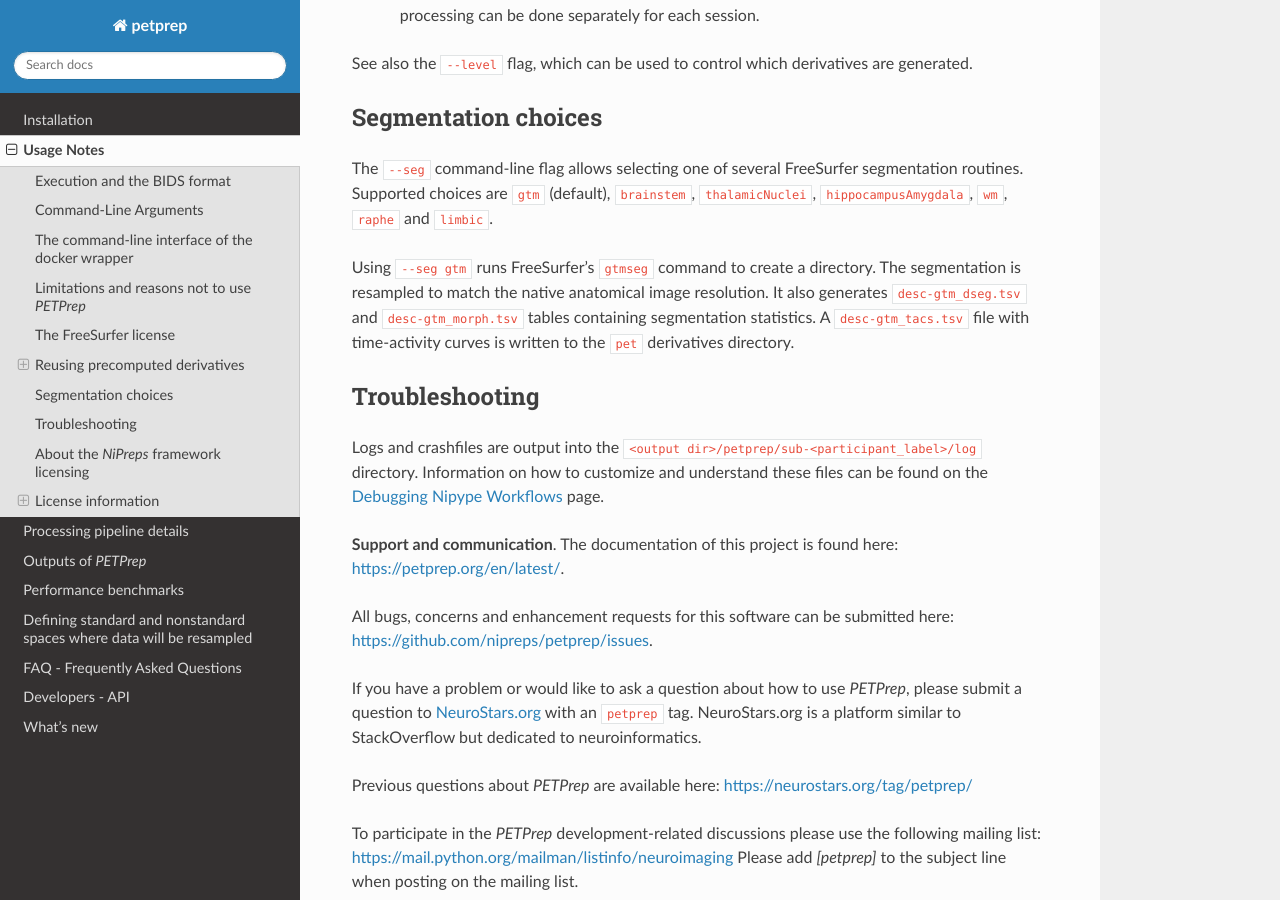
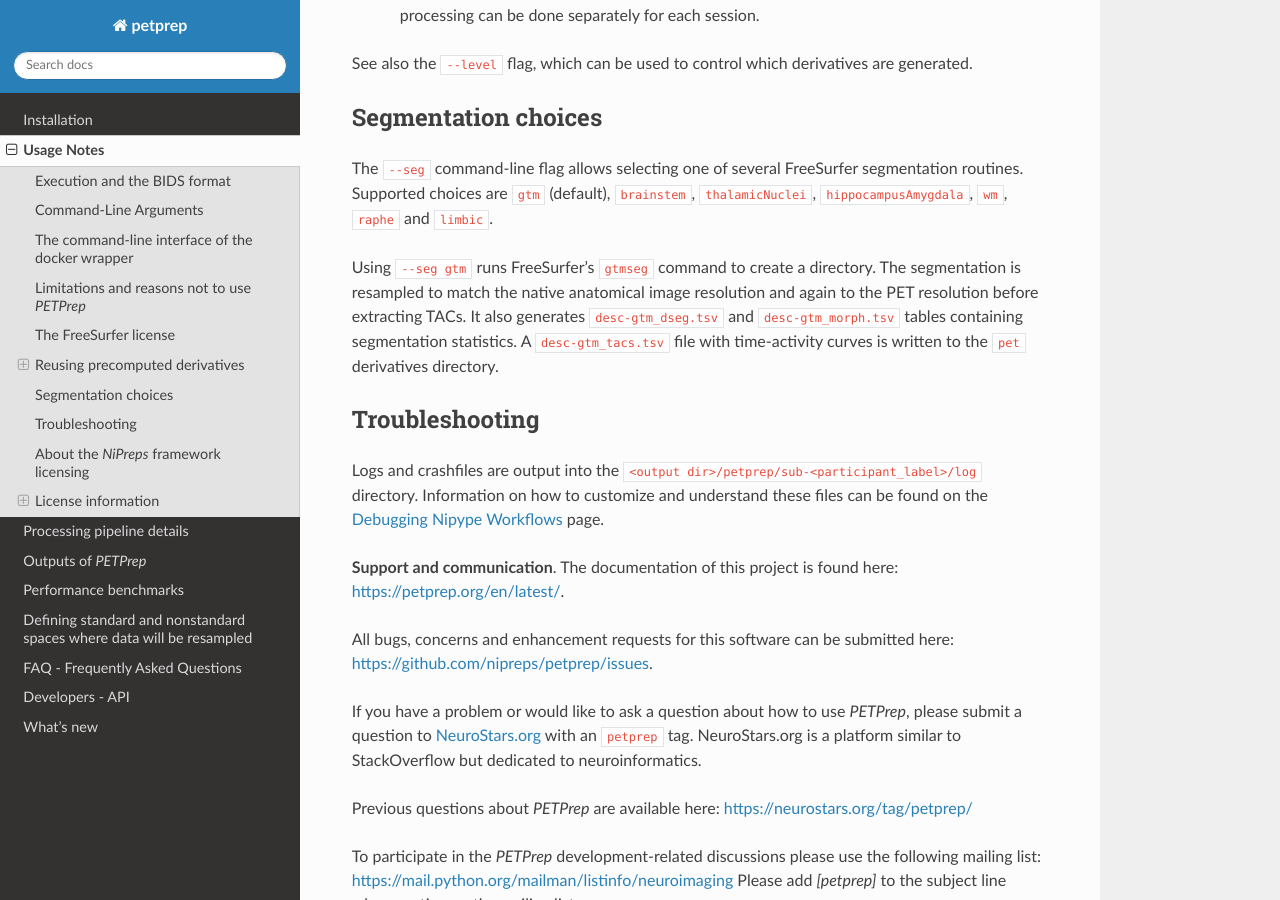
Before and after one commit to nipreps/petprep, a Sphinx documentation site: the page built from docs/usage.rst, in a window 1280 px wide and 900 px high, scrolled down 3514 px. Built offline with Sphinx 7.4.7 and the Read the Docs theme 3.1.0, drawn with Linux system fonts in a browser that asks for light colours.

Commit message:
FIX: update tacs workflow

```diff
--- a/docs/outputs.rst
+++ b/docs/outputs.rst
@@ -293,7 +293,8 @@ created for the selected routine. For example, ``--seg brainstem`` will produce
 ``--seg gtm`` runs FreeSurfer's ``gtmseg`` and saves
 ``sub-<subject_label>/anat/sub-<subject_label>_desc-gtm_dseg.nii.gz``.
 This file is resampled to match the orientation and resolution of the native
-T1-weighted images. The segmentation statistics are stored in
+T1-weighted images. Before extracting TACs, the segmentation is resampled to the
+PET resolution. The segmentation statistics are stored in
 ``sub-<subject_label>/anat/sub-<subject_label>_desc-gtm_dseg.tsv`` and
 ``sub-<subject_label>/anat/sub-<subject_label>_desc-gtm_morph.tsv``.
 ``sub-<subject_label>/pet/sub-<subject_label>_desc-gtm_tacs.tsv`` stores the
--- a/docs/usage.rst
+++ b/docs/usage.rst
@@ -189,9 +189,10 @@ and ``limbic``.
 
 Using ``--seg gtm`` runs FreeSurfer's ``gtmseg`` command to create a
 directory. The segmentation is resampled to match the native anatomical image
-resolution. It also generates ``desc-gtm_dseg.tsv`` and ``desc-gtm_morph.tsv``
-tables containing segmentation statistics. A ``desc-gtm_tacs.tsv`` file with
-time-activity curves is written to the ``pet`` derivatives directory.
+resolution and again to the PET resolution before extracting TACs. It also
+generates ``desc-gtm_dseg.tsv`` and ``desc-gtm_morph.tsv`` tables containing
+segmentation statistics. A ``desc-gtm_tacs.tsv`` file with time-activity curves
+is written to the ``pet`` derivatives directory.
 
 Troubleshooting
 ---------------
```
Also changed, not shown: 2 other files.
